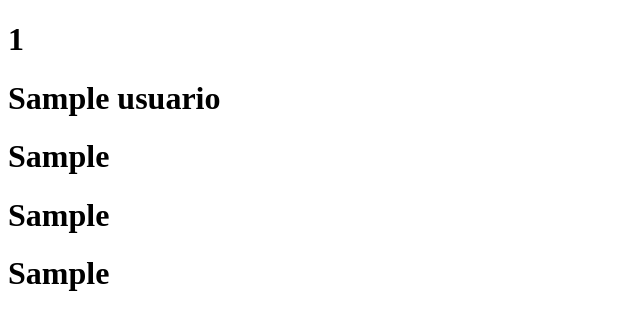
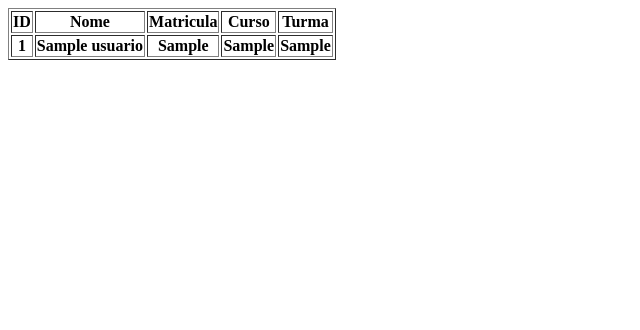
Before and after one commit to MarivaldoDev/biblioteca-ete, a Django app: page /listar/ in a window 1280 px wide. Shown: the top 330 px of the page, without its empty margins (0-640 px from the left). Run offline with Django 5.2, Linux system fonts and the light colour scheme; tables that the repository leaves empty hold one stand-in row (values such as "Sample post"); lists and menus that the app fills with data are empty.

Commit message:
'reading_users'

```diff
--- a/library/templates/listar.html
+++ b/library/templates/listar.html
@@ -6,13 +6,23 @@
     <title>Document</title>
 </head>
 <body>
-    {% for usuario in usuarios %}
-        <h1>{{ usuario.id }}</h1>
-        <h1>{{ usuario.nome }}</h1>
-        <h1>{{ usuario.matricula }}</h1>
-        <h1>{{ usuario.curso }}</h1>
-        <h1>{{ usuario.turma }}</h1>
-        <br><br>
-    {% endfor %}
+    <table border="1">
+        <tr>
+            <th>ID</th>
+            <th>Nome</th>
+            <th>Matricula</th>
+            <th>Curso</th>
+            <th>Turma</th>
+        </tr>
+        {% for usuario in usuarios %}
+            <tr>
+                <th>{{ usuario.id }}</th>
+                <th>{{ usuario.nome }}</th>
+                <th>{{ usuario.matricula }}</th>
+                <th>{{ usuario.curso }}</th>
+                <th>{{ usuario.turma }}</th>
+            </tr>
+        {% endfor %}
+    </table>
 </body>
 </html>
```
